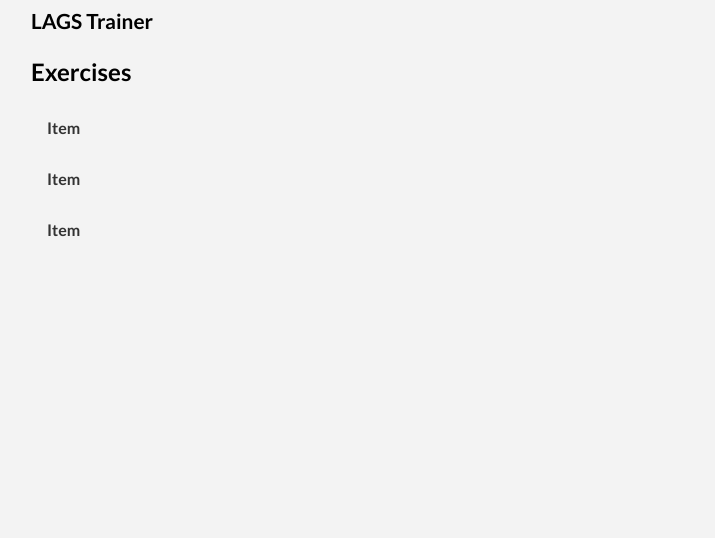
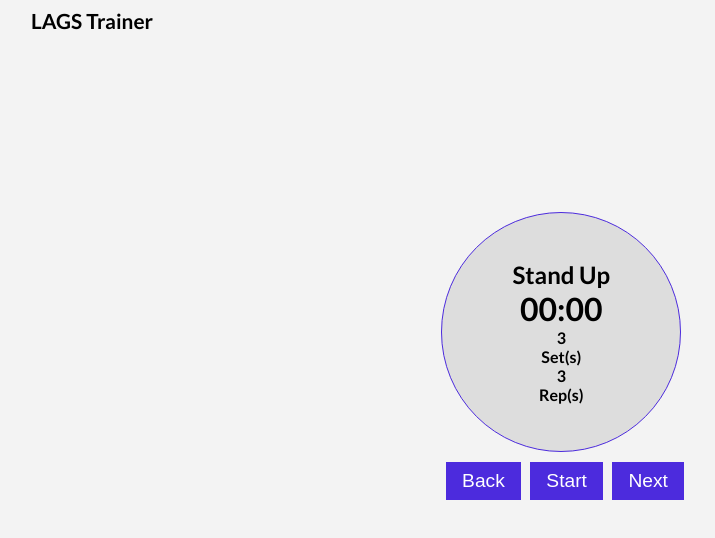
Before and after one commit to rhen99/lags-trainer, a Vue app in the folder client/: page / in a window 1280 px wide. Shown: the top 538 px of the page, without its empty margins (75-790 px from the left). Built offline with nearby package versions, Linux system fonts and the light colour scheme.

Commit message:
done timer ui

```diff
--- a/client/src/App.vue
+++ b/client/src/App.vue
@@ -2,10 +2,11 @@
   <div id="app">
     <Header />
 
-    <div class="container">
+    <div class="container push-down">
       <!-- <Login /> -->
       <!-- <Register /> -->
-      <Workouts />
+      <!-- <Workouts /> -->
+      <Single/>
     </div>
   </div>
 </template>
@@ -14,14 +15,16 @@
 import Header from "./components/layouts/Header";
 // import Login from "./components/Login";
 // import Register from "./components/Register";
-import Workouts from "./components/Workouts";
+//import Workouts from "./components/Workouts";
+import Single from './components/Single';
 export default {
   name: "App",
   components: {
     Header,
     // Login,
     // Register,
-    Workouts,
+    //Workouts,
+    Single
   },
 };
 </script>
@@ -56,6 +59,9 @@ ul {
   height: 100%;
   margin: auto;
   padding: 0 1rem;
+}
+.push-down{
+  margin-top: 41px;
 }
 .d-flex {
   display: flex;
--- /dev/null
+++ b/client/src/components/Single.vue
@@ -0,0 +1,116 @@
+<template>
+  <div class="timer-container">
+      <div class="timer">
+            <div class="circle">
+                <div class="content">
+                    <h1 class="exercise_title">Stand Up</h1>
+                    <h1 class="time">{{minutes}}:{{seconds}}</h1>
+                    <div class="sets_reps">
+                        <div class="sets">
+                            <p class="number">
+                                {{sets}}
+                            </p>
+                            <p class="text">
+                                Set(s)
+                            </p>
+                        </div>
+                        <div class="reps">
+                            <p class="number">
+                                {{reps}}
+                            </p>
+                            <p class="text">
+                                Rep(s)
+                            </p>
+                        </div>
+                    </div>
+                </div>
+            </div>
+            <p class="btn-group">
+                <button class="timer_btn">Back</button>
+                <button class="timer_btn">Start</button>
+                <button class="timer_btn">Next</button>
+            </p>
+      </div>
+  </div>
+</template>
+
+<script>
+export default {
+    name: "Single",
+    data() {
+        return{
+            ticking: false,
+            minutes: '00',
+            seconds: '00',
+            reps: 0,
+            sets: 0,
+            exercises: []
+        }
+    },
+    methods: {
+        toggleTimer(){
+            if(this.ticking){
+                this.ticking = !this.ticking
+                this.stopTime();
+            }else{
+                this.ticking = !this.ticking
+                this.startTime();
+            }
+        },
+        startTime () {
+
+        },
+        setTime() {
+
+        },
+        stopTime() {
+
+        }
+    },
+    created(){
+        this.reps = 3,
+        this.sets = 3
+    }
+
+
+}
+</script>
+
+<style scoped>
+    .timer-container{
+        width: 100%;
+        height: 80%;
+        display: flex;
+        justify-content: center;
+        align-items: center;
+        text-align: center;
+    }
+    .circle{
+        width: 240px;
+        height: 240px;
+        background-color: #ddd;
+        border-radius: 50%;
+        display: flex;
+        justify-content: center;
+        align-items: center;
+        border: 1px solid  rgb(76, 43, 221);
+    }
+    .content{
+        width: 100%;
+    }
+    .exercise_title{
+        font-size: 1.5rem;
+    }
+    .timer_btn{
+        margin: .6rem 0.3rem;
+        font-size: 1.2rem;
+        border: none;
+        background-color: rgb(76, 43, 221);
+        color: #fff;
+        font-weight: 500;
+        padding: .5rem 1rem;
+    }
+    .sets_reps{
+        font-weight: 700;
+    }
+</style>
--- a/client/src/components/layouts/Header.vue
+++ b/client/src/components/layouts/Header.vue
@@ -1,5 +1,5 @@
 <template>
-  <header class="header" :class="{ hide: hide }">
+  <header class="header">
     <div class="container">
       <h1 class="header-title">
         LAGS Trainer
@@ -7,7 +7,7 @@
           ><i class="fas fa-bars"></i
         ></a>
       </h1>
-      <ul class="navigation">
+      <ul class="navigation hide-on-sm">
         <li class="navigation-item">
           <a href="#">Register</a>
         </li>
@@ -19,7 +19,19 @@
         </li>
       </ul>
     </div>
+    <ul class="navigation navigation-mobile" :class="{show:show}">
+        <li class="navigation-item">
+          <a href="#">Register</a>
+        </li>
+        <li class="navigation-item">
+          <a href="#">Login</a>
+        </li>
+        <li class="navigation-item">
+          <a href="#">Logout</a>
+        </li>
+      </ul>
   </header>
+
 </template>
 
 <script>
@@ -27,13 +39,13 @@
     name: "Header",
     data() {
       return {
-        hide: true,
+        show: false
       };
     },
     methods: {
       showNav(e) {
         e.preventDefault();
-        this.hide = !this.hide;
+        this.show = !this.show;
       },
     },
   };
@@ -43,7 +55,11 @@
 .header {
   padding: 0.5rem 0;
   overflow: hidden;
-  /*  */
+  position: fixed;
+  width: 100%;
+  left: 0;
+  top: 0;
+  background-color: #f3f3f3;
 }
 .header-title {
   font-size: 1.3rem;
@@ -53,6 +69,14 @@
   position: absolute;
   right: 0;
   color: #333;
+  display: inline-block;
+  width: 25px;
+  height: 100%;
+}
+.hb-btn i {
+  display: inline-block;
+  width: 100%;
+  height: 100%;
 }
 
 .navigation-item a {
@@ -64,9 +88,22 @@
   color: #333;
   font-weight: 600;
 }
-.hide {
-  max-height: 41px;
+.hide-on-sm{
+  display: none;
 }
+.navigation-mobile{
+  position: fixed;
+  width: 100%;
+  transform: scale(1, 0);
+  transform-origin: top;
+  transition: transform 150ms ease-in;
+  background-color: #f3f3f3;
+  top: 41px;
+}
+.show{
+  transform: scale(1,1);
+}
+
 @media (min-width: 1024px) {
   .hb-btn {
     display: none;
```
